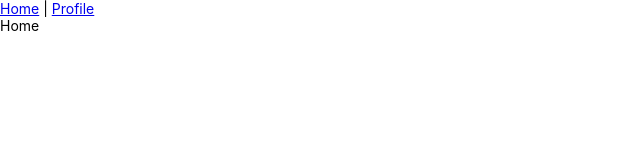
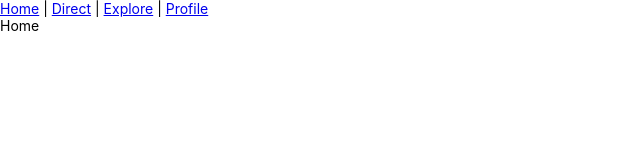
Before and after one commit to yeyisan/instagram-clone-vue, a Vue app: page / in a window 1280 px wide. Shown: the top 160 px of the page, without its empty margins (0-640 px from the left). Built offline with nearby package versions, Linux system fonts and the light colour scheme.

Commit message:
Add direct and explore pages to router link

```diff
--- a/src/App.vue
+++ b/src/App.vue
@@ -2,6 +2,8 @@
   <div id="app">
     <div id="nav">
       <router-link to="/">Home</router-link> |
+      <router-link to="/direct">Direct</router-link> |
+      <router-link to="/explore">Explore</router-link> |
       <router-link to="/profile">Profile</router-link>
     </div>
     <router-view />
```
